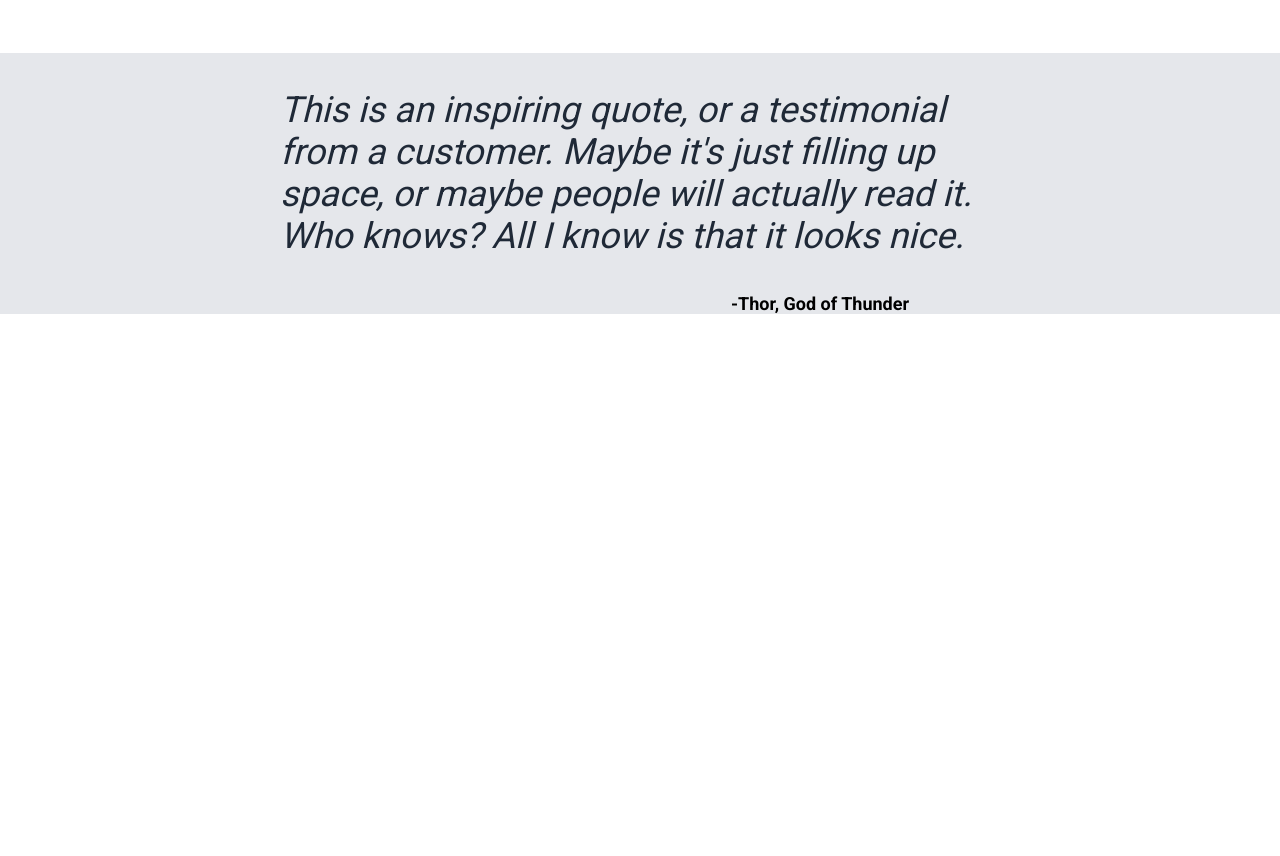
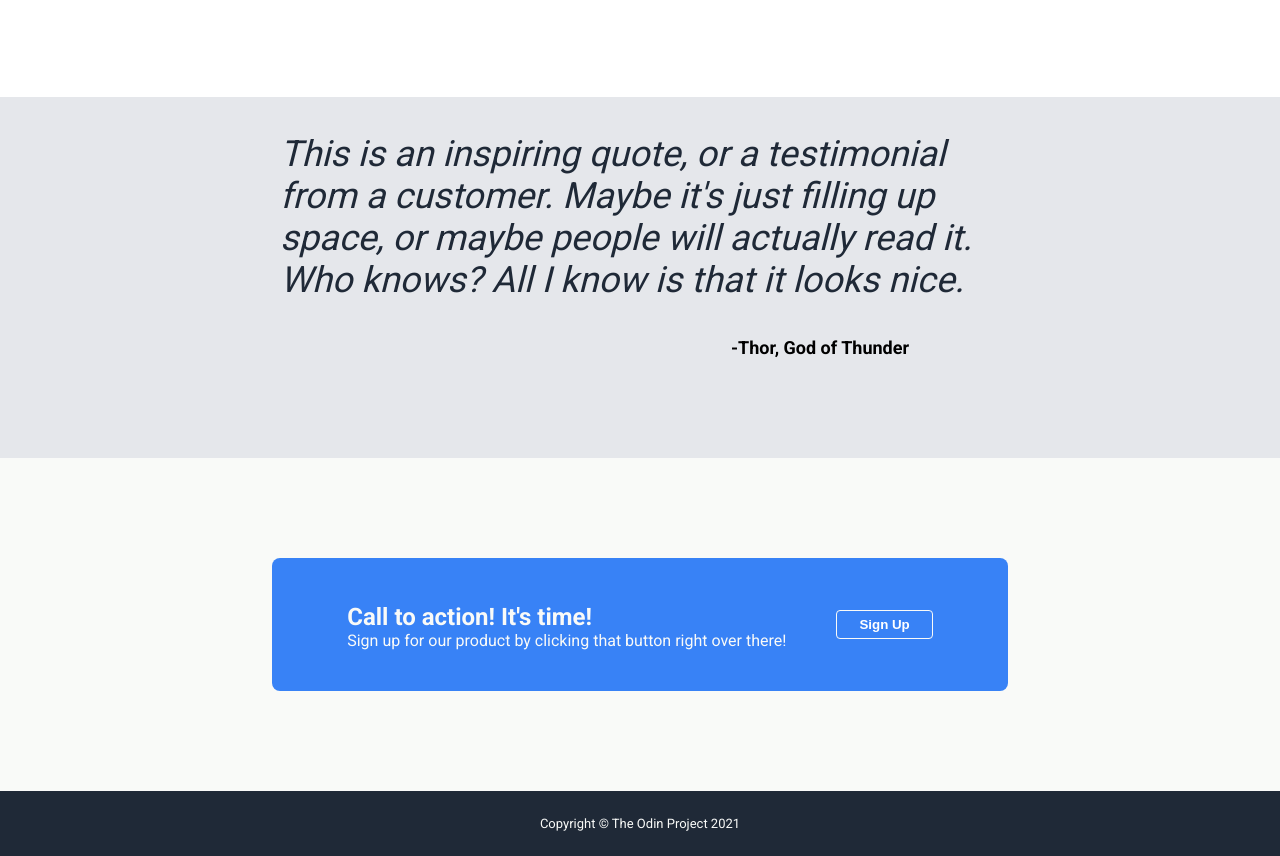
Before and after one commit to Mst3kMantra/practice, a plain HTML site: page project-landing-page/index.html in a window 1280 px wide. Shown: the part 1167-2023 px from the top of the page. Before the commit the page ends 1481 px from the top, so only its background shows below. Drawn offline with Linux system fonts and the light colour scheme.

Commit message:
create ad and footer,change hero image

```diff
--- a/project-landing-page/index.html
+++ b/project-landing-page/index.html
@@ -11,9 +11,9 @@
             <div class="header">
                 <div class="logo">Header Logo</div>
                 <ul class="links">
-                    <li><a href="google.com">header link one</a></li>
-                    <li><a href="google.com">header link two</a></li>
-                    <li><a href="google.com">header link three</a></li>
+                    <li><a href="https://www.google.com">header link one</a></li>
+                    <li><a href="https://www.google.com">header link two</a></li>
+                    <li><a href="https://www.google.com">header link three</a></li>
             </ul>
             </div>
             <div class="container">
@@ -27,7 +27,7 @@
                     <span><button class="buttons">Sign up</button><span></span>
                 </div>
                 <div class="container2">
-                    <img class="hero-image" src="./img/leona-sketch-abs2.png" alt="Sketch of Leona Heidern">
+                    <img class="hero-image" src="./img/leona sketch abs-small.png" alt="Sketch of Leona Heidern">
                 </div>
             </div>
         </div>
@@ -60,6 +60,15 @@
             <div class="quotee">-Thor, God of Thunder</div>
         <!--still need to make ad and footer-->
         </div>
-
+        <div class="ad-section">
+            <div class="ad-container">
+                <div class="ad-text">
+                <h2>Call to action! It's time!</h2>
+                <p class="call">Sign up for our product by clicking that button right over there!</p>
+                </div>
+                <span><button class="ad-button">Sign Up</button></span>
+            </div>
+        </div>
+        <div class="footer">Copyright © The Odin Project 2021</div>
     </body>
 </html>
--- a/project-landing-page/styles.css
+++ b/project-landing-page/styles.css
@@ -15,7 +15,6 @@ a {
     display: flex;
     align-items: center;
     font-weight: bold;
-    margin-right: 125px;
 }
 
 .links {
@@ -50,6 +49,7 @@ body {
     max-width: 100%;
     height: auto;
     width: auto;
+    border-radius: 8px;
 }
 
 .hero-main-text {
@@ -121,6 +121,7 @@ button {
     display: flex;
     flex-direction: column;
     align-items: center;
+    padding-bottom: 100px;
 }
 
 .quote {
@@ -137,3 +138,48 @@ button {
     margin-left: 360px;
 
 }
+
+.ad-container {
+    background-color: #3882F6;
+    display: flex;
+    padding: 25px 75px;
+    border-radius: 8px;
+    gap: 50px;
+    align-items: center;
+}
+
+.ad-button {
+    background-color: #3882F6;
+    color: white;
+    border: 1px solid #F9FAF8;
+    border-radius: 4px;
+    font-weight: bold;
+    padding: 6px 22px;
+    flex-grow: 0;
+}
+
+.ad-section {
+    background-color: #F9FAF8;
+    display: flex;
+    padding: 100px 150px;
+    align-items: center;
+    justify-content: center;
+}
+
+.ad-text {
+    color: #F9FAF8;
+}
+
+.call {
+    margin-top: -20px;
+}
+
+.footer {
+    background-color: #1F2937;
+    display: flex;
+    justify-content: center;
+    align-items: center;
+    color: #F9FAF8;
+    font-size: small;
+    padding: 25px;
+}
```
Also changed, not shown: project-landing-page/img/leona sketch abs-small.png (added).
